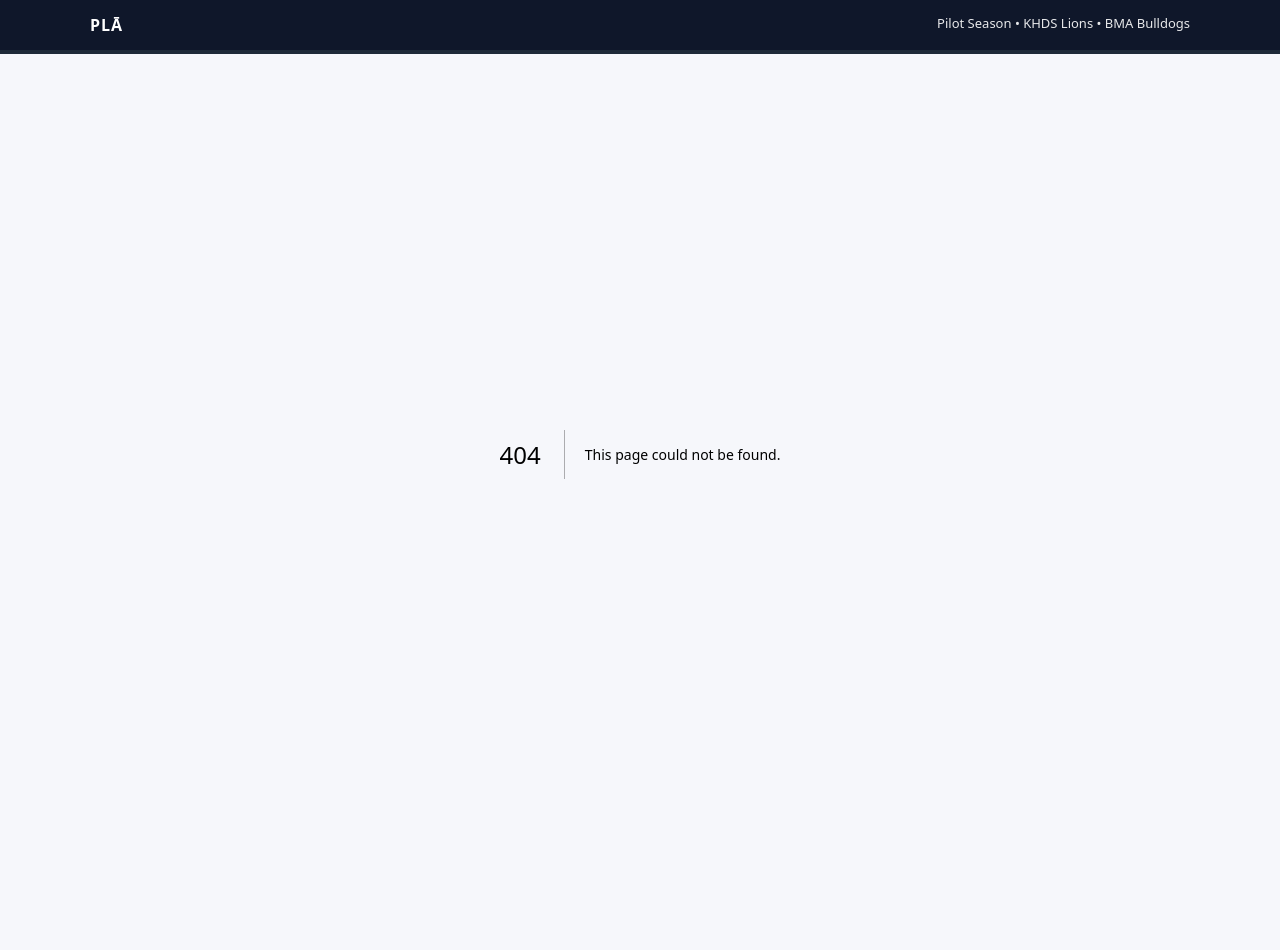
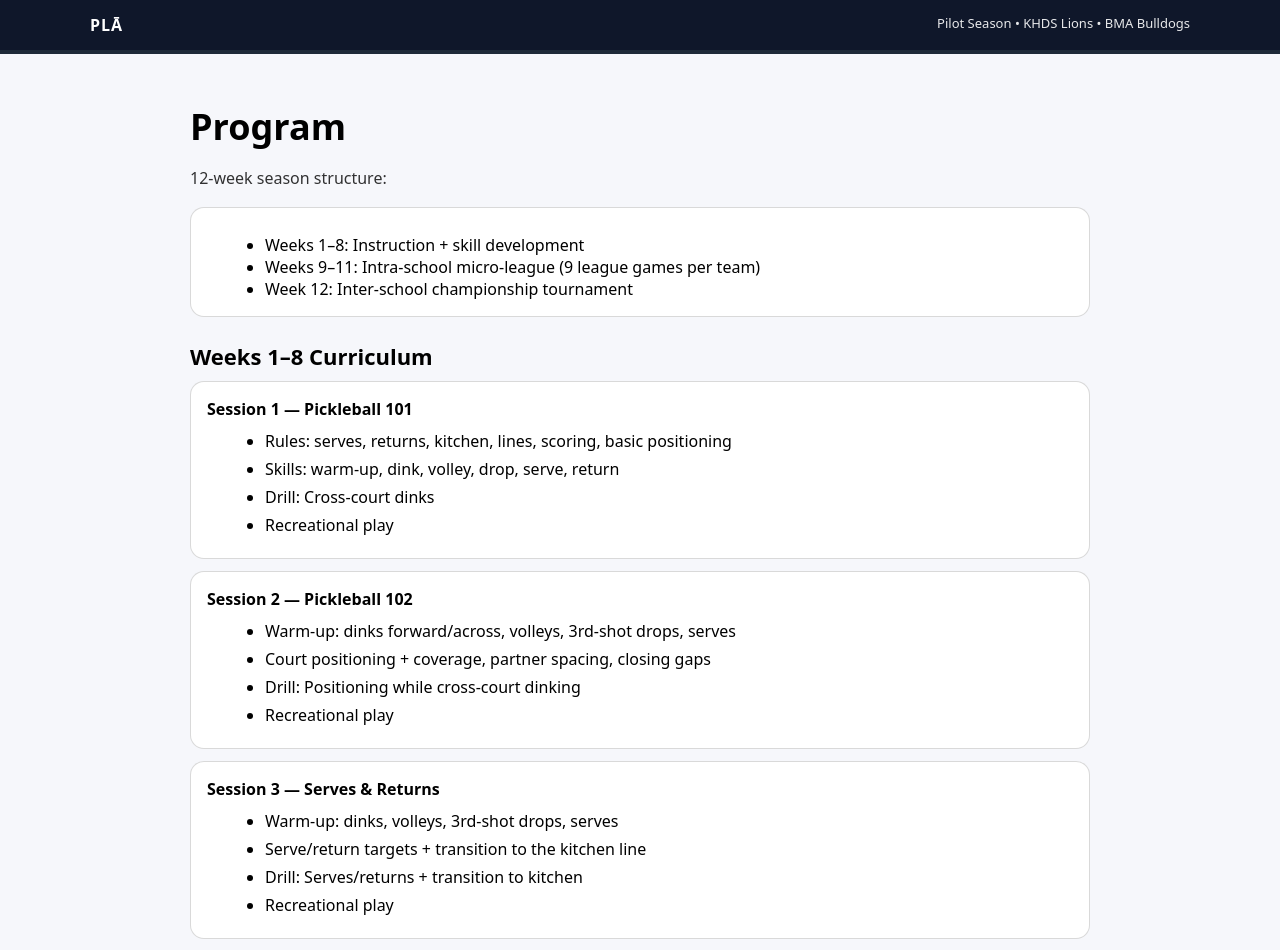
Before and after one commit to PLA2026/plaleague, a Next.js app: page /program in a window 1280 px wide. Before the commit this address had no page. Shown: the top 950 px of the page. Before the commit the page ends 854 px from the top, so only its background shows below. Built offline with nearby package versions, Linux system fonts and the light colour scheme.

Commit message:
Add program page

```diff
--- /dev/null
+++ b/app/program/page.tsx
@@ -0,0 +1,157 @@
+export default function ProgramPage() {
+  const sessions = [
+    {
+      title: "Session 1 — Pickleball 101",
+      bullets: [
+        "Rules: serves, returns, kitchen, lines, scoring, basic positioning",
+        "Skills: warm-up, dink, volley, drop, serve, return",
+        "Drill: Cross-court dinks",
+        "Recreational play",
+      ],
+    },
+    {
+      title: "Session 2 — Pickleball 102",
+      bullets: [
+        "Warm-up: dinks forward/across, volleys, 3rd-shot drops, serves",
+        "Court positioning + coverage, partner spacing, closing gaps",
+        "Drill: Positioning while cross-court dinking",
+        "Recreational play",
+      ],
+    },
+    {
+      title: "Session 3 — Serves & Returns",
+      bullets: [
+        "Warm-up: dinks, volleys, 3rd-shot drops, serves",
+        "Serve/return targets + transition to the kitchen line",
+        "Drill: Serves/returns + transition to kitchen",
+        "Recreational play",
+      ],
+    },
+    {
+      title: "Session 4 — 3rd Shot Drops",
+      bullets: [
+        "Warm-up: dinks, volleys, 3rd-shot drops, serves",
+        "Dropping + resetting into the kitchen",
+        "Drill: 3rd-shot drops + transition from no-man’s-land to kitchen",
+        "Recreational play",
+      ],
+    },
+    {
+      title: "Session 5 — Attacks & Resets",
+      bullets: [
+        "Warm-up: dinks, volleys, 3rd-shot drops, serves",
+        "Attack high balls + defend/counter attacks",
+        "Drill: Attack into and reset from no-man’s-land",
+        "Recreational play",
+      ],
+    },
+    {
+      title: "Session 6 — Fast Hands",
+      bullets: [
+        "Warm-up: dinks, volleys, 3rd-shot drops, serves",
+        "Speed-ups and countering resets at the kitchen line",
+        "Drill: Speed-ups and resets on the kitchen line",
+        "Recreational play",
+      ],
+    },
+    {
+      title: "Session 7 — ATP (Around The Post)",
+      bullets: [
+        "Warm-up: dinks, volleys, 3rd-shot drops, serves",
+        "Hitting around the net + defending the ATP",
+        "Drill: ATP shots and defense",
+        "Recreational play",
+      ],
+    },
+    {
+      title: "Session 8 — The Erne",
+      bullets: [
+        "Warm-up: dinks, volleys, 3rd-shot drops, serves",
+        "Set up and execute the Erne from outside the kitchen line",
+        "Drill: Set up + execute the Erne",
+        "Recreational play",
+      ],
+    },
+  ];
+
+  return (
+    <main style={{ padding: 24, maxWidth: 900, margin: "0 auto" }}>
+      <h1 style={{ fontSize: 36, marginBottom: 8 }}>Program</h1>
+
+      <p style={{ opacity: 0.8, marginBottom: 18 }}>
+        12-week season structure:
+      </p>
+
+      <section style={card}>
+        <ul style={{ margin: "10px 0 0 18px" }}>
+          <li>Weeks 1–8: Instruction + skill development</li>
+          <li>Weeks 9–11: Intra-school micro-league (9 league games per team)</li>
+          <li>Week 12: Inter-school championship tournament</li>
+        </ul>
+      </section>
+
+      <h2 style={{ fontSize: 22, margin: "24px 0 10px" }}>
+        Weeks 1–8 Curriculum
+      </h2>
+
+      <div style={{ display: "grid", gap: 12 }}>
+        {sessions.map((s) => (
+          <section key={s.title} style={card}>
+            <div style={{ fontWeight: 900 }}>{s.title}</div>
+            <ul style={{ margin: "10px 0 0 18px" }}>
+              {s.bullets.map((b) => (
+                <li key={b} style={{ marginBottom: 6 }}>
+                  {b}
+                </li>
+              ))}
+            </ul>
+          </section>
+        ))}
+      </div>
+
+      <h2 style={{ fontSize: 22, margin: "24px 0 10px" }}>
+        Weeks 9–11 Micro-League
+      </h2>
+      <section style={card}>
+        <ul style={{ margin: "10px 0 0 18px" }}>
+          <li>Two age groups per school: 4th/5th and 6th–8th</li>
+          <li>5 teams per age group</li>
+          <li>Each week: each team plays 3 matches (single game to 11)</li>
+          <li>Total: 9 league games per team</li>
+          <li>
+            Standings: Wins/Losses primary; Point Differential secondary; Points For if needed
+          </li>
+        </ul>
+      </section>
+
+      <h2 style={{ fontSize: 22, margin: "24px 0 10px" }}>
+        Week 12 Tournament
+      </h2>
+      <section style={card}>
+        <ul style={{ margin: "10px 0 0 18px" }}>
+          <li>10-team bracket per age group (5 KHDS + 5 BMA)</li>
+          <li>Top 3 seeds from each school receive first-round byes</li>
+          <li>4 vs 5 play-in at each school</li>
+          <li>
+            Cross-filled bracket:
+            <ul style={{ margin: "6px 0 0 18px" }}>
+              <li>KHDS #1 vs Winner (BMA 4/5)</li>
+              <li>BMA #1 vs Winner (KHDS 4/5)</li>
+              <li>KHDS #2 vs BMA #3</li>
+              <li>BMA #2 vs KHDS #3</li>
+            </ul>
+          </li>
+          <li>Best 2 of 3 games to 11</li>
+          <li>Consolation matches: 1 game to 15 (guarantees at least 2 matches)</li>
+        </ul>
+      </section>
+    </main>
+  );
+}
+
+const card: React.CSSProperties = {
+  border: "1px solid rgba(0,0,0,0.15)",
+  borderRadius: 14,
+  padding: 16,
+  background: "white",
+};
```
